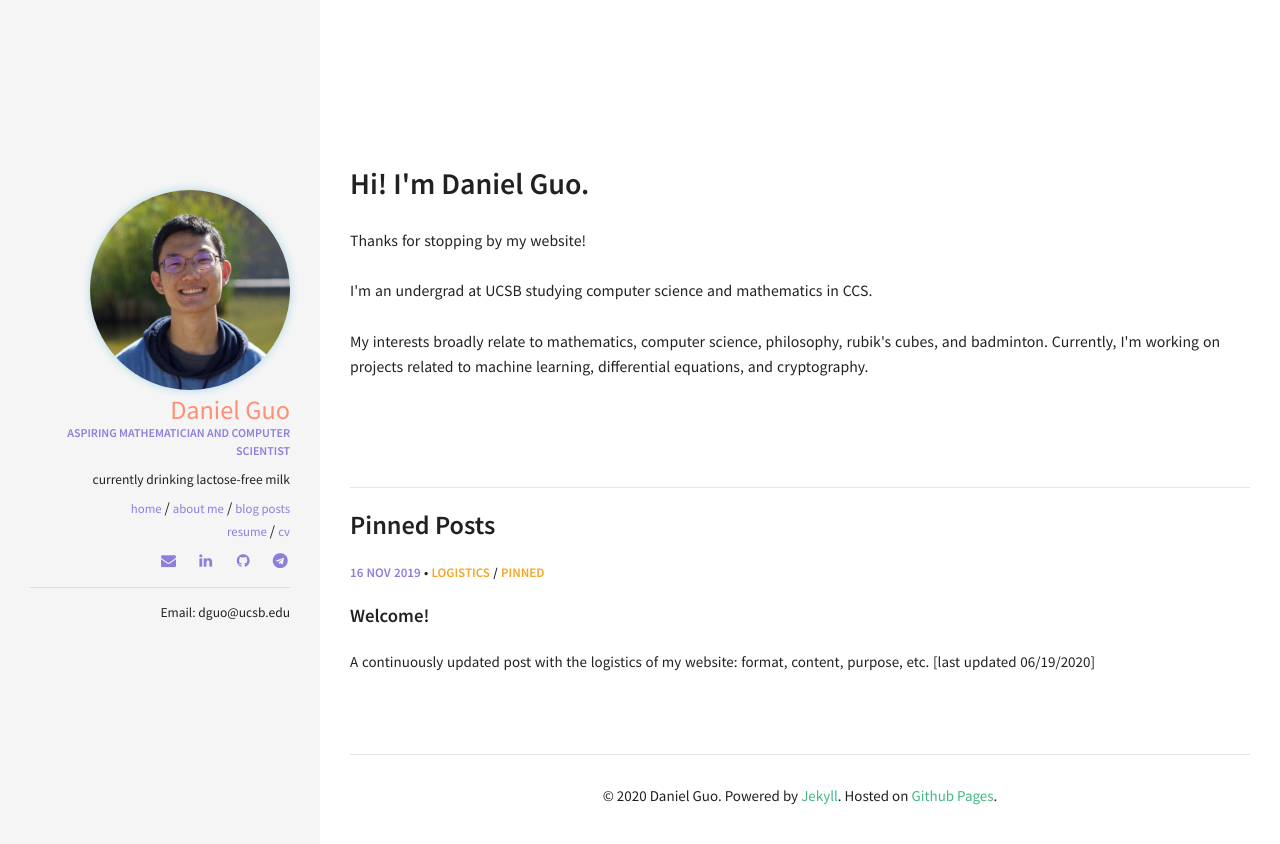
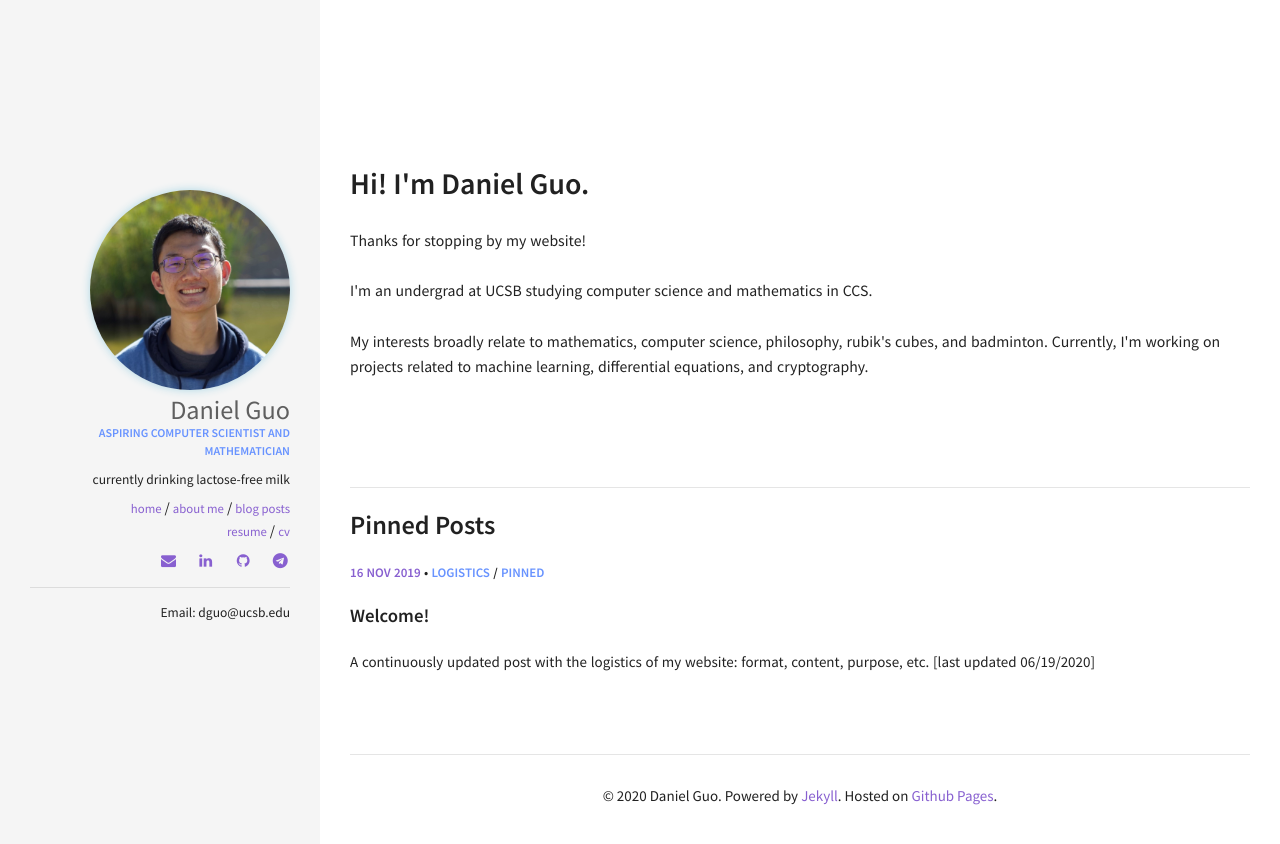
Before and after one commit to d-guo/danielguo.dev_old, a Jekyll site: the page built from index.html, in a window 1280 px wide. Shown: the top 844 px of the page. Built offline with Jekyll 4.4.1, drawn with Linux system fonts in a browser that asks for light colours.

Commit message:
changed job line in sidebar and redid color scheme

```diff
--- a/_config.yml
+++ b/_config.yml
@@ -35,7 +35,7 @@ kramdown:
 owner:
   name: Daniel Guo
   avatar: pp.jpeg
-  job: "Aspiring Mathematician and Computer Scientist"
+  job: "Aspiring Computer Scientist and Mathematician"
   bio: "currently drinking lactose-free milk"
   email: dguo@ucsb.edu
   disqus-shortname: https-danielguo-dev
--- a/_sass/components/_typography.scss
+++ b/_sass/components/_typography.scss
@@ -34,10 +34,10 @@ blockquote {
 
 a {
    text-decoration: none;
-   color: $primary;
+   color: $secondary;
    &:hover,
    &:focus {
-     color: lighten($primary, 14%);
+     color: lighten($secondary, 14%);
      text-decoration: none;
    }
 }
--- a/_sass/components/_variables.scss
+++ b/_sass/components/_variables.scss
@@ -55,8 +55,9 @@ $text-color:       rgba(0, 0, 0, 0.87) !default;
 $background-color: #f5f5f5;
 
 $white:            #fff;
-$primary:          #42b983;
-$secondary:        #8d7edc;
+$primary:          rgb(95, 95, 95);
+$secondary:        #8860D0;
+$trinary:          #6893ff;
 $success:          #65e892;
 $danger:           #f83e4b;
 $warning:          #F5A623;
--- a/_sass/pages/_layout.scss
+++ b/_sass/pages/_layout.scss
@@ -32,13 +32,13 @@
   }
   .author_name {
     display: block;
-    color: #ff8f73;
+    color: $primary;
     font-size: 1.75em;
     text-transform: none;
   }
   .author_job {
     display: block;
-    color: $secondary;
+    color: $trinary;
     font-size: 0.8em;
     font-weight: 700;
     text-transform: uppercase;
--- a/_sass/pages/_post.scss
+++ b/_sass/pages/_post.scss
@@ -72,7 +72,7 @@ section.post {
 	}
   .post-cat {
 		text-transform: uppercase;
-		color: $warning;
+		color: $trinary;
 	}
   .read-time {
     color: $primary;
```
Also changed, not shown: index.html (line endings or trailing spaces).
